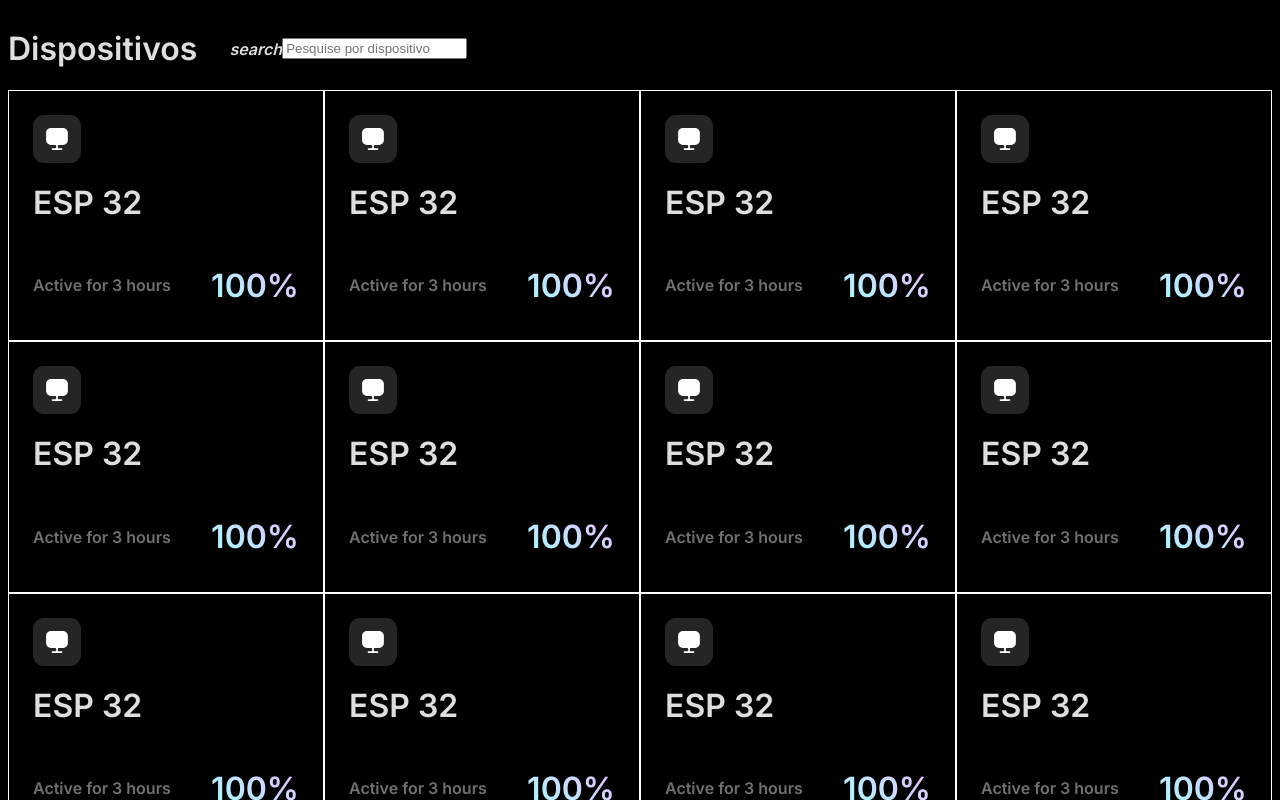
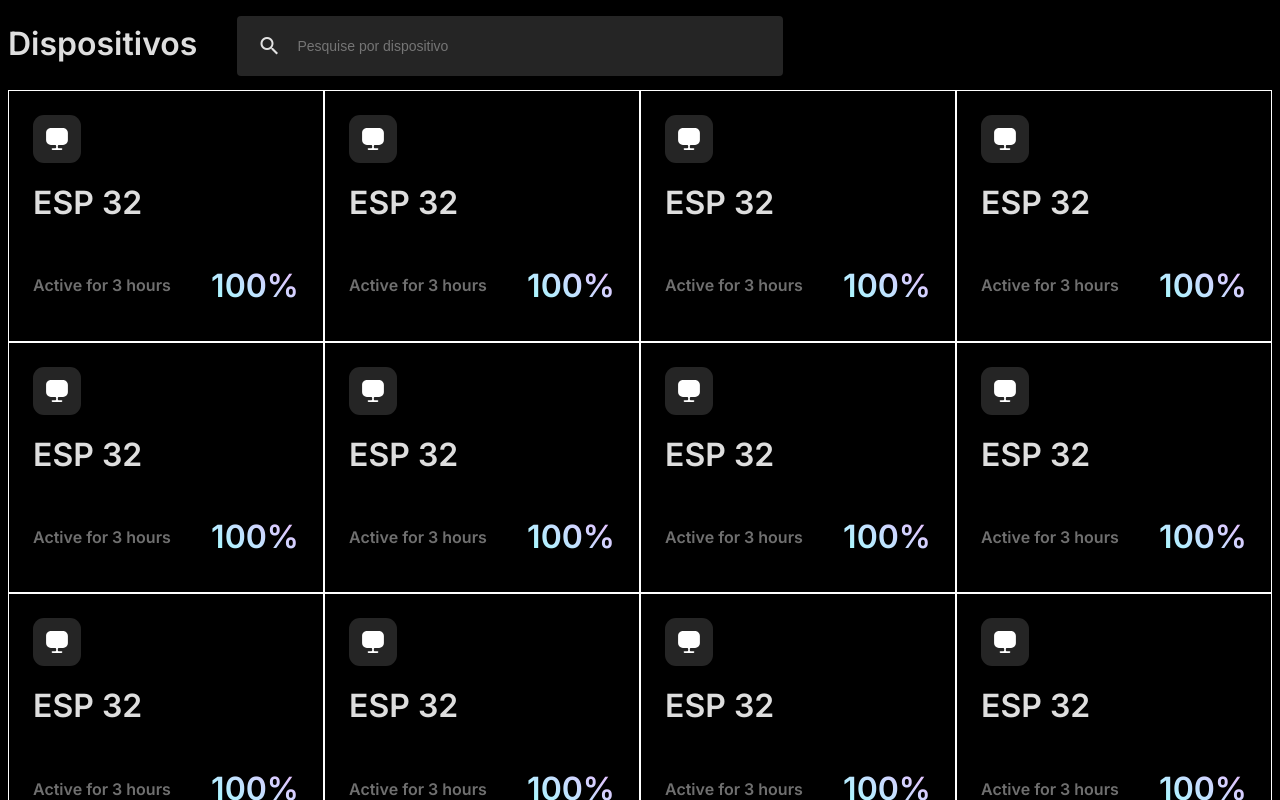
Before and after one commit to 2022M4T1-Inteli/Locus, a React (Vite) app in the folder src/front/: page / in a window 1280 px wide. Shown: the top 800 px of the page. Built offline with nearby package versions, Linux system fonts and the light colour scheme.

Commit message:
estilização dos componentes

```diff
--- a/src/front/index.html
+++ b/src/front/index.html
@@ -3,6 +3,7 @@
   <head>
     <meta charset="UTF-8" />
     <meta name="viewport" content="width=device-width, initial-scale=1.0" />
+    <link href="https://fonts.googleapis.com/icon?family=Material+Icons" rel="stylesheet">
     <title>Locus</title>
   </head>
   <body>
--- a/src/front/src/components/Card/styles.css
+++ b/src/front/src/components/Card/styles.css
@@ -85,9 +85,9 @@ margin-right: 50px;
   margin-right: 40px;
 } */
 @import url('https://fonts.googleapis.com/css2?family=Inter:wght@400;600&family=Source+Sans+Pro:wght@600;700&display=swap');
+
 .Model > h3 {
   margin-top: 1rem;
-  margin-bottom: ;
   font-size: 2rem;
 }
 .App {
@@ -110,16 +110,48 @@ margin-right: 50px;
   display: flex;
   flex-direction: row;
   width: 100%;
+
 }
 
 .Top > h1 {
+  margin-top: 1rem;
   margin-right: 2rem;
+  margin-bottom: 1.7rem;
 }
 
 .Search {
   display: flex;
   flex-direction: row;
   align-items: center;
+  justify-content: flex-start;
+  padding: 5px 20px;
+  background-color: #252525;
+  text-decoration-color: #7A7A7A;
+  width: 40%;
+  height: 50px;
+  margin: 0.5rem;
+  border-radius: 4px;
+  position: relative;
+  /* background-color: rgba(255,255,255,0.3); */
+  transition: 0.3s all;
+}
+
+.Search:hover {
+  background-color: rgba(255, 255, 255, 0.45);
+  box-shadow: 0px 4px 20px 0px rgba(0, 0, 0, 0.05);
+}
+
+.Search > i {
+  background-color: #252525;
+  margin-right: 14px;
+}
+
+.Search > input {
+  border: none;
+  outline: none;
+  font-size: 14px;
+  background-color: #252525;
+  text-decoration-color: #fff;
 }
 
 .Card {
```
